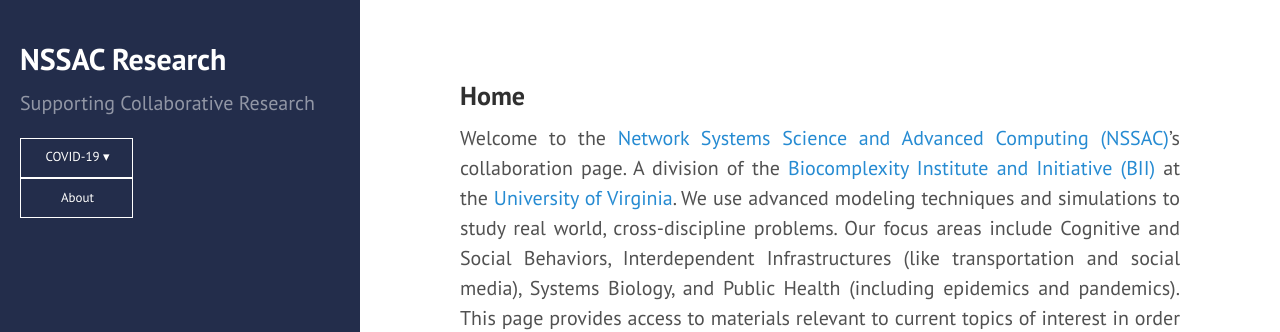
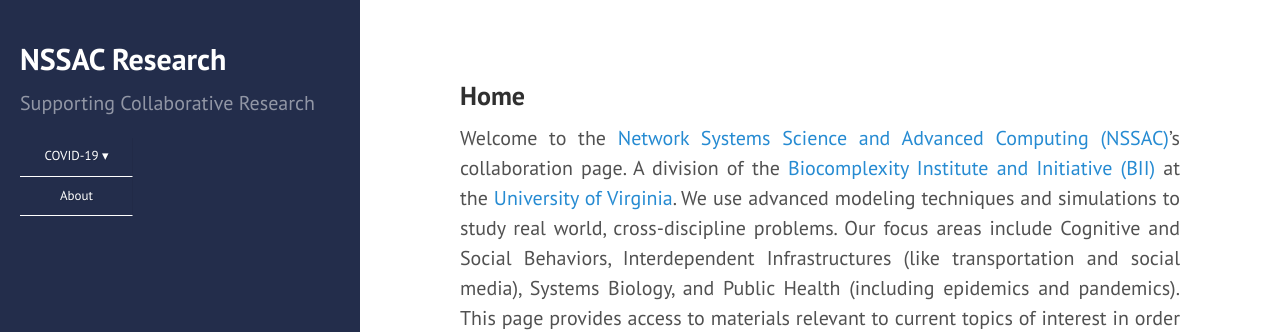
Before and after one commit to mehta-gaurav/mehta-gaurav.github.io, a Jekyll site: the page built from index.md, in a window 1280 px wide. Shown: the top 332 px of the page. Built offline with Jekyll 4.4.1, drawn with Linux system fonts in a browser that asks for light colours.

Commit message:
Update layout.css

```diff
--- a/public/css/layout.css
+++ b/public/css/layout.css
@@ -134,7 +134,7 @@
     #menu li {
         float: none;
         border-width: 0 1px 0 0;
-        border: 0.5px groove white;
+        border-bottom: 0.5px groove white;
 
     }
     #menu .sub-menu li {
@@ -148,7 +148,7 @@
         left: 0;
         //width: 12em;
         z-index: 3000;
-        border: 0.5px groove white;
+        border-bottom: 0.5px groove white;
 
     }
     /* #menu .sub-menu,
```
